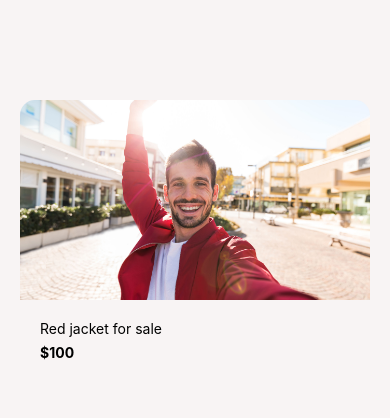
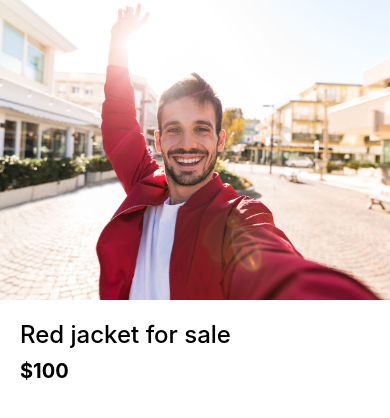
Before and after one commit to RukshanNuwan/DoneWithIt, a React Native app: screen / in a window 390 px wide. Shown: the top 418 px of the page. Built offline with nearby package versions, Linux system fonts and the light colour scheme.

Commit message:
building the listing details screen

```diff
--- a/App.js
+++ b/App.js
@@ -1,16 +1,11 @@
 import {View} from 'react-native';
 import WelcomeScreen from "./app/screens/WelcomeScreen";
 import Card from "./app/components/Card";
+import ListingDetailsScreen from "./app/screens/ListingDetailsScreen";
 
 const App = () => {
   return (
-    <View style={{backgroundColor: '#f8f4f4', padding: 20, paddingTop: 100}}>
-      <Card
-        title="Red jacket for sale"
-        subTitle="$100"
-        image={require('./app/assets/jacket.jpg')}
-      />
-    </View>
+    <ListingDetailsScreen/>
   );
 };
 
--- /dev/null
+++ b/app/screens/ListingDetailsScreen.js
@@ -0,0 +1,39 @@
+import {Image, StyleSheet, View} from 'react-native';
+
+import AppText from "../components/AppText";
+import colors from "../config/colors";
+
+const ListingDetailsScreen = () => {
+  return (
+    <View>
+      <Image source={require('../assets/jacket.jpg')} style={styles.image}/>
+
+      <View style={styles.detailsContainer}>
+        <AppText style={styles.title}>Red jacket for sale</AppText>
+        <AppText style={styles.price}>$100</AppText>
+      </View>
+    </View>
+  );
+};
+
+const styles = StyleSheet.create({
+  image: {
+    width: '100%',
+    height: 300,
+  },
+  detailsContainer: {
+    padding: 20,
+  },
+  title: {
+    fontSize: 24,
+    fontWeight: '500',
+  },
+  price: {
+    color: colors.secondary,
+    fontWeight: 'bold',
+    fontSize: 20,
+    marginVertical: 10,
+  }
+});
+
+export default ListingDetailsScreen;
```
